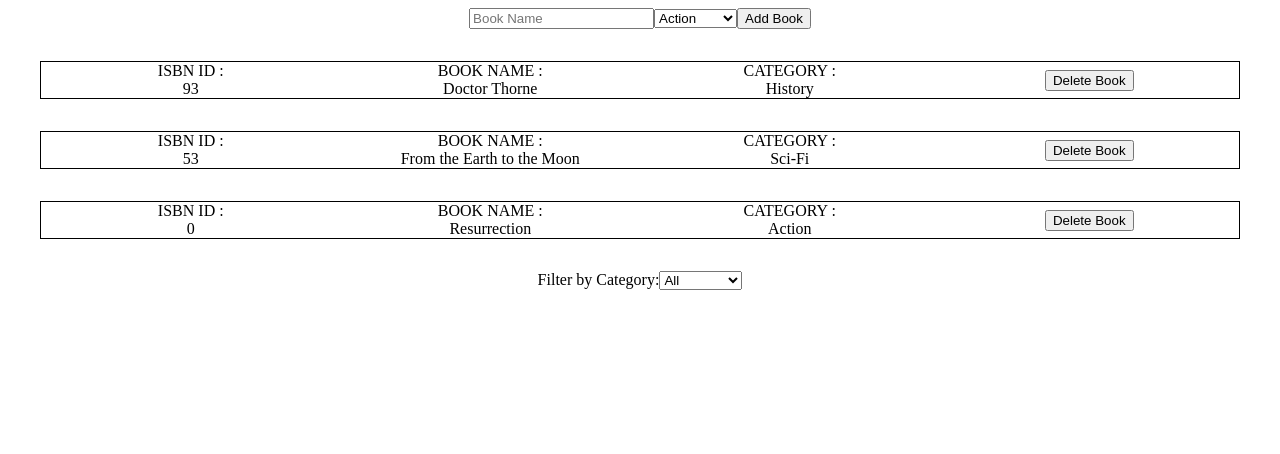
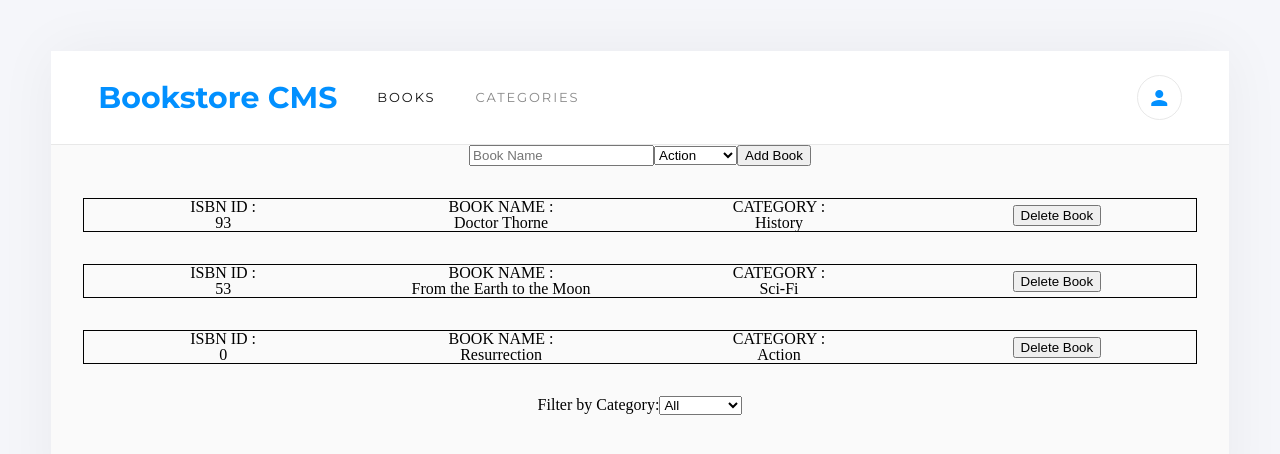
Before and after one commit to sinansevgi/bookstore-cms, a React (Create React App) app: page / in a window 1280 px wide. Shown: the top 454 px of the page. Built offline with nearby package versions, Linux system fonts and the light colour scheme.

Commit message:
Add main styling

```diff
--- a/package.json
+++ b/package.json
@@ -8,6 +8,7 @@
     "@testing-library/user-event": "^12.8.3",
     "prop-types": "^15.7.2",
     "react": "^17.0.2",
+    "react-circular-progressbar": "^2.0.4",
     "react-dom": "^17.0.2",
     "react-redux": "^7.2.5",
     "react-scripts": "4.0.3",
--- a/public/index.html
+++ b/public/index.html
@@ -9,6 +9,7 @@
       name="description"
       content="Web site created using create-react-app"
     />
+    <link rel="stylesheet" href="reset.css">
     <link rel="apple-touch-icon" href="%PUBLIC_URL%/logo192.png" />
     <!--
       manifest.json provides metadata used when your web app is installed on a
@@ -24,7 +25,12 @@
       work correctly both with client-side routing and a non-root public URL.
       Learn how to configure a non-root public URL by running `npm run build`.
     -->
-    <title>React App</title>
+    <link href="https://fonts.googleapis.com/icon?family=Material+Icons"
+          rel="stylesheet">
+    <link rel="preconnect" href="https://fonts.googleapis.com">
+    <link rel="preconnect" href="https://fonts.gstatic.com" crossorigin>
+    <link href="https://fonts.googleapis.com/css2?family=Montserrat:wght@400;700&display=swap" rel="stylesheet">
+    <link href="https://fonts.googleapis.com/css2?family=Roboto+Slab:wght@300;700&display=swap" rel="stylesheet">     <title>Bookstore CMS</title>
   </head>
   <body>
     <noscript>You need to enable JavaScript to run this app.</noscript>
--- /dev/null
+++ b/public/reset.css
@@ -0,0 +1,48 @@
+/* http://meyerweb.com/eric/tools/css/reset/
+   v2.0 | 20110126
+   License: none (public domain)
+*/
+
+html, body, div, span, applet, object, iframe,
+h1, h2, h3, h4, h5, h6, p, blockquote, pre,
+a, abbr, acronym, address, big, cite, code,
+del, dfn, em, img, ins, kbd, q, s, samp,
+small, strike, strong, sub, sup, tt, var,
+b, u, i, center,
+dl, dt, dd, ol, ul, li,
+fieldset, form, label, legend,
+table, caption, tbody, tfoot, thead, tr, th, td,
+article, aside, canvas, details, embed,
+figure, figcaption, footer, header, hgroup,
+menu, nav, output, ruby, section, summary,
+time, mark, audio, video {
+  margin: 0;
+  padding: 0;
+  border: 0;
+  font-size: 100%;
+  font: inherit;
+  vertical-align: baseline;
+}
+/* HTML5 display-role reset for older browsers */
+article, aside, details, figcaption, figure,
+footer, header, hgroup, menu, nav, section {
+  display: block;
+}
+body {
+  line-height: 1;
+}
+ol, ul {
+  list-style: none;
+}
+blockquote, q {
+  quotes: none;
+}
+blockquote:before, blockquote:after,
+q:before, q:after {
+  content: '';
+  content: none;
+}
+table {
+  border-collapse: collapse;
+  border-spacing: 0;
+}
--- /dev/null
+++ b/src/assets/index.css
@@ -0,0 +1,13 @@
+body {
+  padding: 4%;
+  background-color: #f5f6fa;
+}
+
+#root {
+  max-width: 1400px;
+  margin: auto;
+  padding: 0 0 8%;
+  border-radius: 4px;
+  box-shadow: 0 0 60px 0 rgba(0, 0, 0, 0.05);
+  background-color: #fafafa;
+}
--- a/src/index.js
+++ b/src/index.js
@@ -4,6 +4,8 @@ import { Provider } from 'react-redux';
 import { createStore } from 'redux';
 import mainReducer from './reducers';
 import App from './components/App';
+import Navbar from './components/Navbar';
+import './assets/index.css';
 
 const initialState = {
   bookList: [
@@ -19,6 +21,7 @@ const store = createStore(mainReducer, initialState);
 ReactDOM.render(
   <React.StrictMode>
     <Provider store={store}>
+      <Navbar />
       <App />
     </Provider>
   </React.StrictMode>,
```
